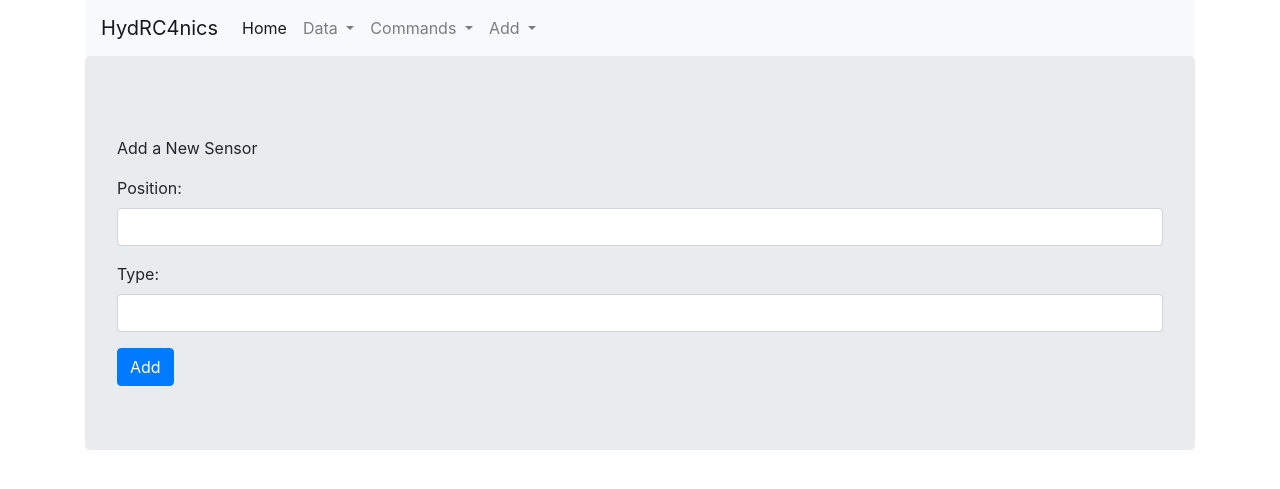
After one commit to daniellimzj/HydRC4nics_Orbital, a Flask app: page /add-sensors in a window 1280 px wide. The commit adds this page. Shown: the top 489 px of the page. Run offline with Flask 3, Linux system fonts and the light colour scheme; some libraries are stand-ins or nearby versions.

Commit message:
add sensors and actuators functionality

```diff
--- a/Application/Servers/Webpage/application.py
+++ b/Application/Servers/Webpage/application.py
@@ -21,7 +21,7 @@ Bootstrap(application)
 
 @application.route("/", methods=('GET', 'POST'))
 def home():
-    return render_template('main.html')
+    return render_template('index.html')
 
 
 @application.route("/get-data", methods = ("GET", "POST"))
@@ -73,6 +73,7 @@ def viewCommands():
 
     activeFlag = False
     commandsFlag = False
+    actuatorFlag = False
 
     commandsForm = f.CommandsForm()
 
@@ -129,6 +130,28 @@ def sendCommands():
 
     return render_template("send-commands.html", commandForm = commandForm, success = success)
 
+
+@application.route("/add-actuators", methods = ("GET", "POST"))
+def addActuators():
+
+    addForm = f.AddForm()
+
+    if addForm.validate_on_submit():
+        actuator = db.addActuator(position = addForm.position.data, actuatorType = addForm.type.data)
+
+    return render_template("add-actuators.html", addForm = addForm)
+
+@application.route("/add-sensors", methods = ("GET", "POST"))
+def addSensors():
+
+    addForm = f.AddForm()
+
+    if addForm.validate_on_submit():
+        actuator = db.addSensor(position = addForm.position.data, sensorType = addForm.type.data)
+
+    return render_template("add-sensors.html", addForm = addForm)
+
+
 app = dash.Dash(
         __name__,
         server=application,
--- a/Application/Servers/Webpage/forms.py
+++ b/Application/Servers/Webpage/forms.py
@@ -69,3 +69,8 @@ class CommandForm(FlaskForm):
     purpose = StringField('Purpose:', validators = [DataRequired()])
     executeDate = DateTimeLocalField('Date to execute:', format = '%Y-%m-%dT%H:%M')
     repeat = IntegerField('Number of times to repeat:')
+
+# to add an actuator or a sensor
+class AddForm(FlaskForm):
+    position = StringField('Position:', validators = [DataRequired()])
+    type = StringField('Type:', validators = [DataRequired()])
--- /dev/null
+++ b/Application/Servers/Webpage/templates/add-sensors.html
@@ -0,0 +1,25 @@
+{% extends "main.html" %}
+{% import "bootstrap/wtf.html" as wtf %}
+
+{% block content %}
+
+<p> Add a New Sensor</p>
+
+<div>
+    <form method="POST" action="{{ url_for('addSensors') }}">
+        {{ addForm.csrf_token }}
+
+          <div class="control-group">
+            {{ wtf.form_field(addForm.position) }}
+            {{ wtf.form_field(addForm.type) }}
+          </div>
+
+           <sdiv class="control-group">
+            <div class="controls">
+                <input class="btn btn-primary" type="submit" value="Add">
+            </div>
+          </div>
+    </form>
+</div>
+
+{% endblock %}
--- a/Application/Servers/Webpage/templates/main.html
+++ b/Application/Servers/Webpage/templates/main.html
@@ -36,8 +36,8 @@
                 Data
               </a>
               <div class="dropdown-menu" aria-labelledby="navbarDropdown">
-                <a class="dropdown-item" href="get-data">Get Data</a>
-                <a class="dropdown-item" href="readings">Readings Dashboard</a>
+                <a class="dropdown-item" href="get-data">View</a>
+                <a class="dropdown-item" href="readings">Dashboard</a>
               </div>
             </li>
             <li class="nav-item dropdown">
@@ -45,8 +45,17 @@
                 Commands
               </a>
               <div class="dropdown-menu" aria-labelledby="navbarDropdown">
-                <a class="dropdown-item" href="send-commands">Send Commands</a>
-                <a class="dropdown-item" href="view-commands">View Commands</a>
+                <a class="dropdown-item" href="view-commands">View</a>
+                <a class="dropdown-item" href="send-commands">Send</a>
+              </div>
+            </li>
+            <li class="nav-item dropdown">
+              <a class="nav-link dropdown-toggle" href="#" id="navbarDropdown" role="button" data-toggle="dropdown" aria-haspopup="true" aria-expanded="false">
+                Add
+              </a>
+              <div class="dropdown-menu" aria-labelledby="navbarDropdown">
+                <a class="dropdown-item" href="add-actuators">Actuators</a>
+                <a class="dropdown-item" href="add-sensors">Sensors</a>
               </div>
             </li>
           </ul>
--- a/Application/Servers/Webpage/templates/view-commands.html
+++ b/Application/Servers/Webpage/templates/view-commands.html
@@ -2,8 +2,6 @@
 {% import "bootstrap/wtf.html" as wtf %}
 
 {% block content %}
-
-
 
 <p> View Commands Sent to Actuators</p>
 
```
Also changed, not shown: Application/Servers/Webpage/templates/add-actuators.html (added, +25 -0 lines), Application/Servers/Webpage/templates/index.html (added, +12 -0 lines).
